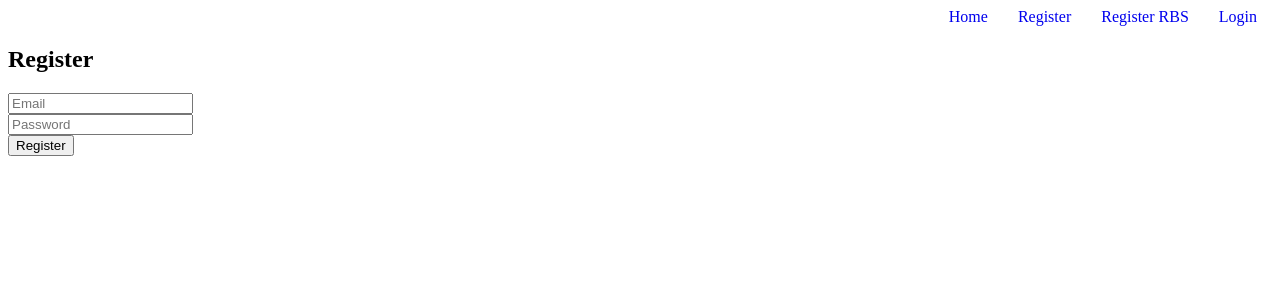
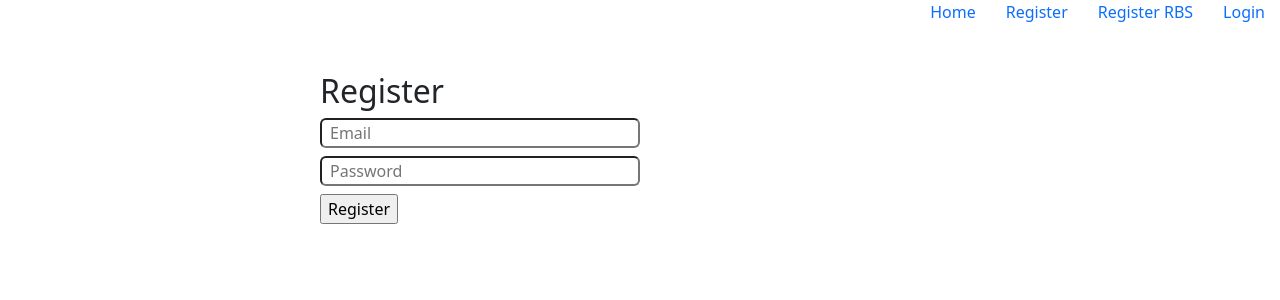
Before and after one commit to Arif-Hossan/email-login-firebase, a React (Vite) app: page /register in a window 1280 px wide. Shown: the top 300 px of the page. Built offline with nearby package versions, Linux system fonts and the light colour scheme; no server answers.

Commit message:
form validation

```diff
--- a/src/components/Register/Register.jsx
+++ b/src/components/Register/Register.jsx
@@ -1,11 +1,17 @@
 
 import React, { useState } from 'react';
+import {createUserWithEmailAndPassword, getAuth} from 'firebase/auth';
+import app from '../../firebase/firebase.config';
 
 const Register = () => {
+    // auth for firebase
+    const auth = getAuth(app);
     // email state
     const [email, setEmail] = useState('');
     // pass state
     const [pass, setPass] = useState('');
+    // error state
+    const [error,setError] = useState('');
     // onChange event for email field
     const handleEmail = (event) => {
         const email = event.target.email;
@@ -23,17 +29,31 @@ const Register = () => {
         const email = e.target.email.value;
         const pass = e.target.password.value;
         console.log(email,pass);
-
+        // create user and authentication using firebase
+        createUserWithEmailAndPassword(auth,email,pass)
+        .then(userCredential =>{
+            const loggedUser = userCredential.user;
+            console.log(loggedUser);
+            setError('');
+            // after successfully register clear form data
+            e.target.reset();
+        })
+        .catch(error =>{
+            console.error(error.message)
+            setError(error.message)
+        })
     }
 
+
     return (
-        <div>
+        <div className='w-50 mx-auto mt-5'>
             <h2>Register</h2>
             <form onSubmit={handleSubmit} action="">
-                <input onChange={handleEmail} type="email" name="email" id="email" placeholder='Email' /><br />
-                <input onBlur={handlePass} type="password" name="password" id="password" placeholder='Password' /><br />
+                <input className='w-50 rounded ps-2 mb-2' required onChange={handleEmail} type="email" name="email" id="email" placeholder='Email' /><br />
+                <input className='w-50 rounded ps-2 mb-2' required onBlur={handlePass} type="password" name="password" id="password" placeholder='Password' /><br />
                 <input type="submit" value="Register" />
             </form>
+        <p className='text-danger'>{error}</p>
         </div>
     );
 };
--- a/src/components/RegisterRBS/RegisterRBS.jsx
+++ b/src/components/RegisterRBS/RegisterRBS.jsx
@@ -1,6 +1,7 @@
 import React from 'react';
+import { Form } from 'react-bootstrap';
 import Button from 'react-bootstrap/Button';
-import Form from 'react-bootstrap/Form';
+
 
 const RegisterRBS = () => {
     const handleSubmit = event  => {
@@ -10,7 +11,8 @@ const RegisterRBS = () => {
         console.log(email,password);
     }
     return (
-        <div className='border w-50 mx-auto'>
+        <div className='w-50 mx-auto mt-5'>
+        <h4 className='text-primary'>Please Register</h4>
             <Form onSubmit={handleSubmit} >
                 <Form.Group className="mb-3" controlId="formBasicEmail">
                     <Form.Label>Email address</Form.Label>
--- a/src/main.jsx
+++ b/src/main.jsx
@@ -2,6 +2,7 @@ import React from 'react'
 import ReactDOM from 'react-dom/client'
 import App from './App.jsx'
 // import './index.css'
+import 'bootstrap/dist/css/bootstrap.min.css';
 
 ReactDOM.createRoot(document.getElementById('root')).render(
   <React.StrictMode>
```
Also changed, not shown: 1 other file (tests, documents, lock files or other folders).
